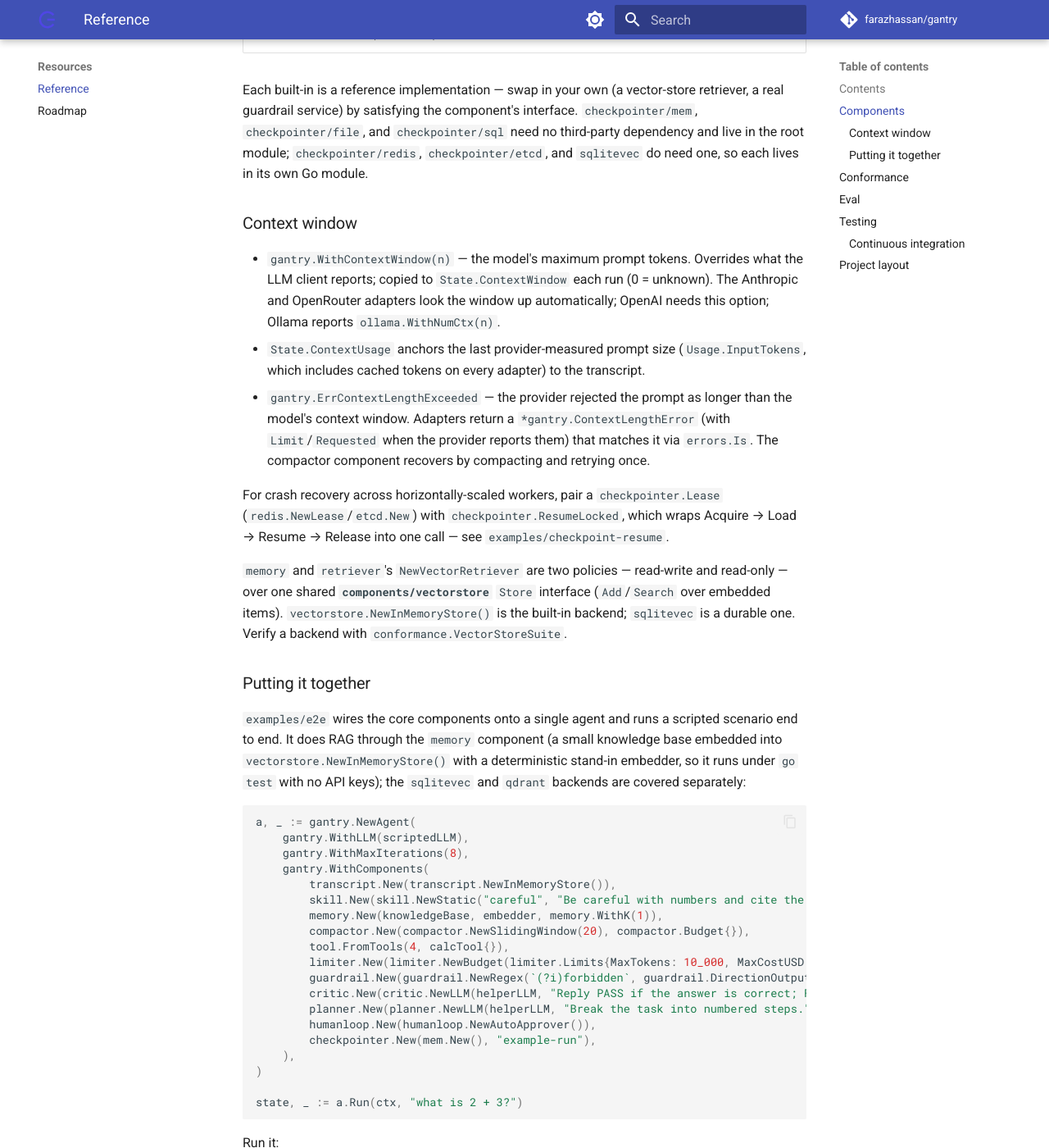
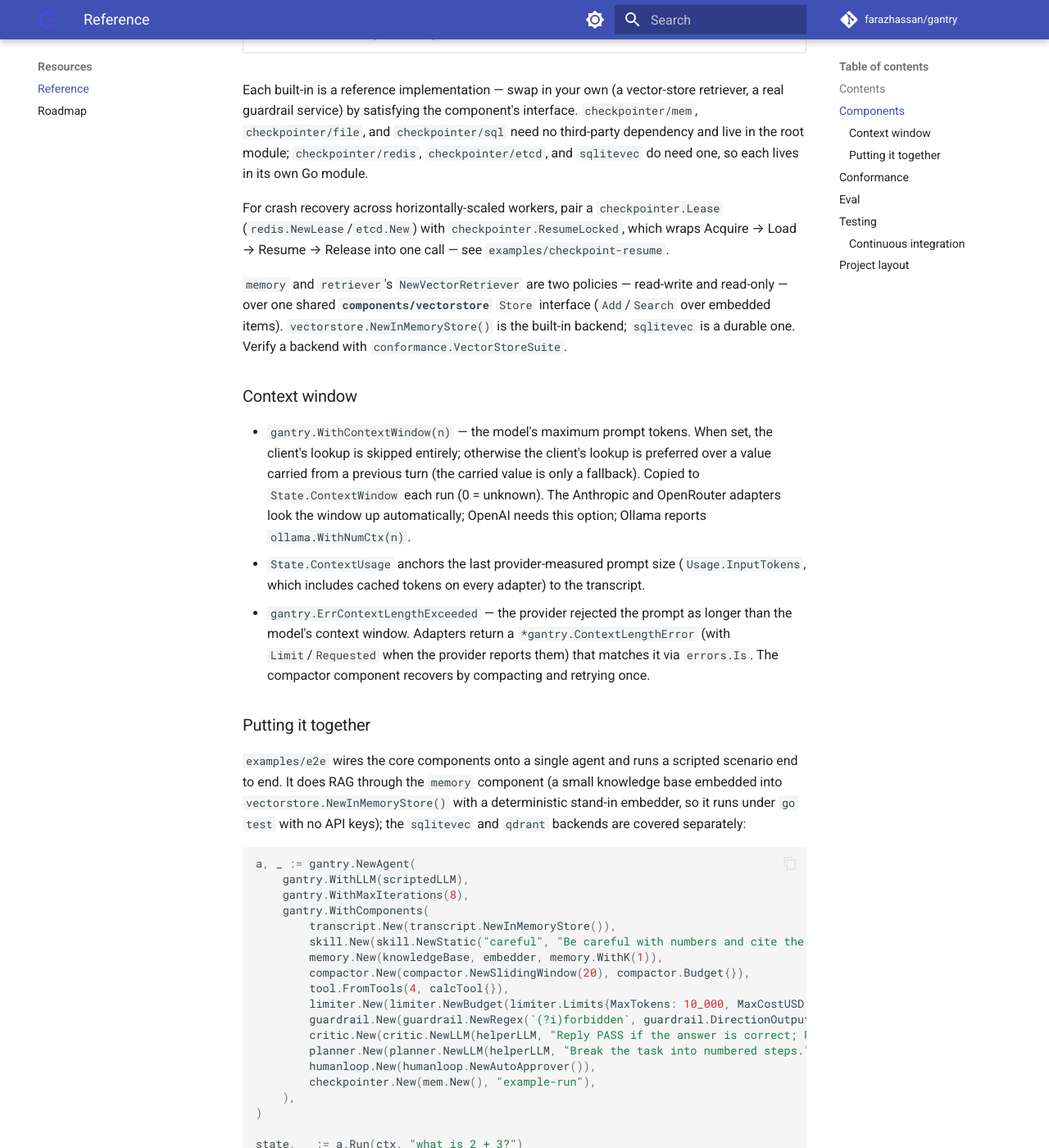
Before and after one commit to farazhassan/gantry, an MkDocs documentation site: the page built from docs/resources/reference.md, in a window 1280 px wide and 1400 px high, scrolled down 2506 px. Shown: the whole window at 82% size. Built offline with MkDocs 1.6.1 and Material for MkDocs 9.7.7, drawn with Linux system fonts in a browser that asks for light colours; comment, search, counter and statistics services are not loaded; part of the change alters nothing that is shown.

Commit message:
docs: move Context window section after table paragraphs; clarify precedence
Co-Authored-By: Claude Opus 5.5 <noreply@anthropic.com>

```diff
--- a/docs/resources/reference.md
+++ b/docs/resources/reference.md
@@ -49,12 +49,6 @@ third-party dependency and live in the root module; `checkpointer/redis`,
 `checkpointer/etcd`, and `sqlitevec` do need one, so each lives in its own Go
 module.
 
-### Context window
-
-- `gantry.WithContextWindow(n)` — the model's maximum prompt tokens. Overrides what the LLM client reports; copied to `State.ContextWindow` each run (0 = unknown). The Anthropic and OpenRouter adapters look the window up automatically; OpenAI needs this option; Ollama reports `ollama.WithNumCtx(n)`.
-- `State.ContextUsage` anchors the last provider-measured prompt size (`Usage.InputTokens`, which includes cached tokens on every adapter) to the transcript.
-- `gantry.ErrContextLengthExceeded` — the provider rejected the prompt as longer than the model's context window. Adapters return a `*gantry.ContextLengthError` (with `Limit`/`Requested` when the provider reports them) that matches it via `errors.Is`. The compactor component recovers by compacting and retrying once.
-
 For crash recovery across horizontally-scaled workers, pair a `checkpointer.Lease`
 (`redis.NewLease`/`etcd.New`) with `checkpointer.ResumeLocked`, which wraps
 Acquire → Load → Resume → Release into one call — see
@@ -65,6 +59,12 @@ and read-only — over one shared **`components/vectorstore`** `Store` interface
 (`Add`/`Search` over embedded items). `vectorstore.NewInMemoryStore()` is the
 built-in backend; `sqlitevec` is a durable one. Verify a backend with
 `conformance.VectorStoreSuite`.
+
+### Context window
+
+- `gantry.WithContextWindow(n)` — the model's maximum prompt tokens. When set, the client's lookup is skipped entirely; otherwise the client's lookup is preferred over a value carried from a previous turn (the carried value is only a fallback). Copied to `State.ContextWindow` each run (0 = unknown). The Anthropic and OpenRouter adapters look the window up automatically; OpenAI needs this option; Ollama reports `ollama.WithNumCtx(n)`.
+- `State.ContextUsage` anchors the last provider-measured prompt size (`Usage.InputTokens`, which includes cached tokens on every adapter) to the transcript.
+- `gantry.ErrContextLengthExceeded` — the provider rejected the prompt as longer than the model's context window. Adapters return a `*gantry.ContextLengthError` (with `Limit`/`Requested` when the provider reports them) that matches it via `errors.Is`. The compactor component recovers by compacting and retrying once.
 
 ### Putting it together
 
```
